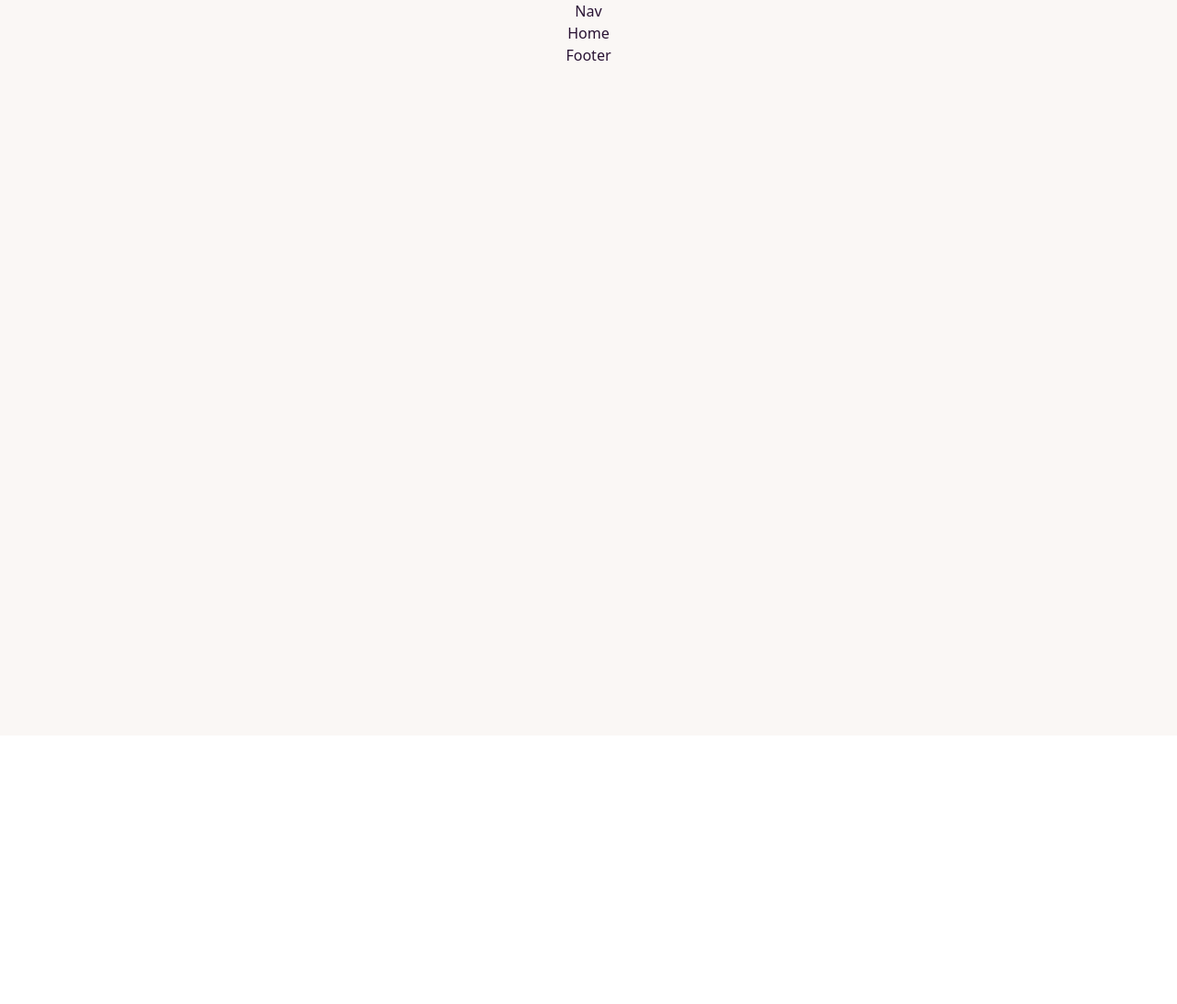
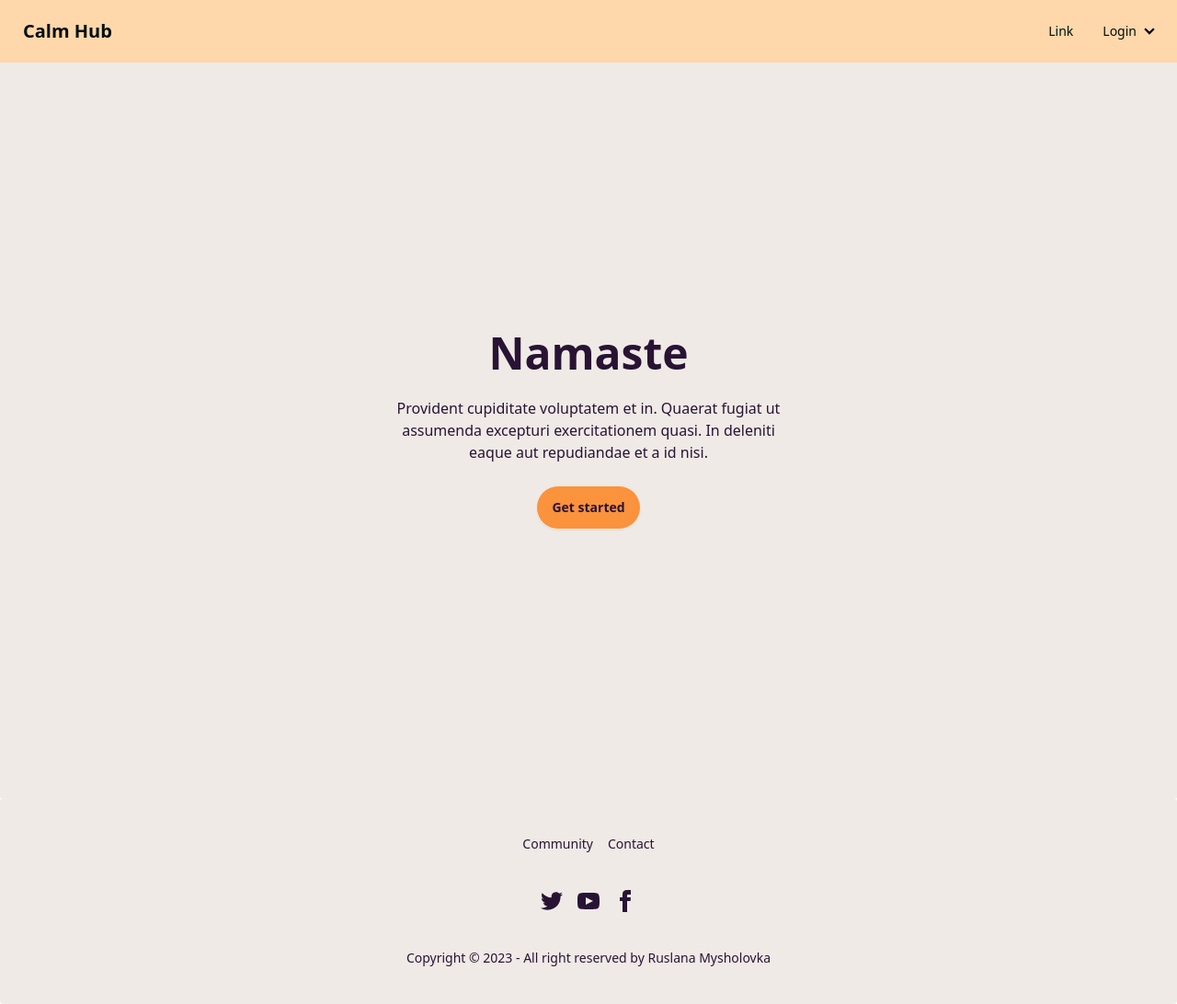
Before and after one commit to Ruslana-M/yoga-app-redi-final-project, a React (Create React App) app: page / in a window 1280 px wide. Shown: the whole page at 92% size. Before the commit the page ends 800 px from the top, so only its background shows below. Built offline with nearby package versions, Linux system fonts and the light colour scheme.

Commit message:
add general style from DaisyUI

```diff
--- a/src/layout/Footer.jsx
+++ b/src/layout/Footer.jsx
@@ -1,8 +1,24 @@
 import React from 'react'
 
 function Footer() {
+
   return (
-    <div>Footer</div>
+       <footer className="footer footer-center p-10 bg-base-200 text-base-content rounded">
+    <nav className="grid grid-flow-col gap-4">
+      <a className="link link-hover">Community</a>
+      <a className="link link-hover">Contact</a>
+    </nav>
+    <nav>
+      <div className="grid grid-flow-col gap-4">
+        <a><svg xmlns="http://www.w3.org/2000/svg" width="24" height="24" viewBox="0 0 24 24" className="fill-current"><path d="M24 4.557c-.883.392-1.832.656-2.828.775 1.017-.609 1.798-1.574 2.165-2.724-.951.564-2.005.974-3.127 1.195-.897-.957-2.178-1.555-3.594-1.555-3.179 0-5.515 2.966-4.797 6.045-4.091-.205-7.719-2.165-10.148-5.144-1.29 2.213-.669 5.108 1.523 6.574-.806-.026-1.566-.247-2.229-.616-.054 2.281 1.581 4.415 3.949 4.89-.693.188-1.452.232-2.224.084.626 1.956 2.444 3.379 4.6 3.419-2.07 1.623-4.678 2.348-7.29 2.04 2.179 1.397 4.768 2.212 7.548 2.212 9.142 0 14.307-7.721 13.995-14.646.962-.695 1.797-1.562 2.457-2.549z"></path></svg></a>
+        <a><svg xmlns="http://www.w3.org/2000/svg" width="24" height="24" viewBox="0 0 24 24" className="fill-current"><path d="M19.615 3.184c-3.604-.246-11.631-.245-15.23 0-3.897.266-4.356 2.62-4.385 8.816.029 6.185.484 8.549 4.385 8.816 3.6.245 11.626.246 15.23 0 3.897-.266 4.356-2.62 4.385-8.816-.029-6.185-.484-8.549-4.385-8.816zm-10.615 12.816v-8l8 3.993-8 4.007z"></path></svg></a>
+        <a><svg xmlns="http://www.w3.org/2000/svg" width="24" height="24" viewBox="0 0 24 24" className="fill-current"><path d="M9 8h-3v4h3v12h5v-12h3.642l.358-4h-4v-1.667c0-.955.192-1.333 1.115-1.333h2.885v-5h-3.808c-3.596 0-5.192 1.583-5.192 4.615v3.385z"></path></svg></a>
+      </div>
+    </nav>
+    <aside>
+      <p>Copyright © 2023 - All right reserved by Ruslana Mysholovka</p>
+    </aside>
+  </footer>
   )
 }
 
--- a/src/layout/Home.jsx
+++ b/src/layout/Home.jsx
@@ -2,7 +2,15 @@
 
 function Home() {
   return (
-    <div>Home</div>
+    <div className="hero min-h-screen bg-base-200">
+    <div className="hero-content text-center">
+      <div className="max-w-md">
+        <h1 className="text-5xl font-bold">Namaste</h1>
+        <p className="py-6">Provident cupiditate voluptatem et in. Quaerat fugiat ut assumenda excepturi exercitationem quasi. In deleniti eaque aut repudiandae et a id nisi.</p>
+        <button className="btn bg-orange-400">Get started</button>
+      </div>
+    </div>
+  </div>
   )
 }
 
--- a/src/layout/Nav.jsx
+++ b/src/layout/Nav.jsx
@@ -2,7 +2,27 @@
 
 function Nav() {
   return (
-    <div>Nav</div>
+    <div className="navbar justify-evenly bg-orange-200 text-primary-content">
+    <div className="flex-1">
+      <a className="btn btn-ghost text-xl">Calm Hub </a>
+    </div>
+    <div className="flex-none">
+      <ul className="menu menu-horizontal px-1">
+        <li><a>Link</a></li>
+        <li>
+          <details>
+            <summary>
+              Login
+            </summary>
+            <ul className="p-2 bg-base-100 rounded-t-none">
+              <li><a>Register</a></li>
+              <li><a>Logout</a></li>
+            </ul>
+          </details>
+        </li>
+      </ul>
+    </div>
+  </div>
   )
 }
 
```
